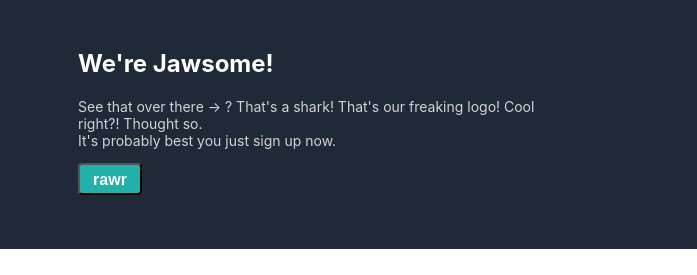
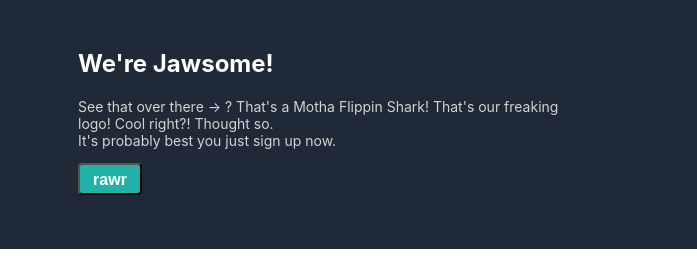
Before and after one commit to oxideseven/landingPage, a plain HTML site: page index.html in a window 1280 px wide. Shown: the part 73-348 px from the top of the page, 0-697 px from the left. Drawn offline with Linux system fonts and the light colour scheme.

Commit message:
update index.html

```diff
--- a/index.html
+++ b/index.html
@@ -26,7 +26,7 @@
             <div class="boxOne">
                 <div class="left">
                     <h1>We're Jawsome!</h1>
-                    <p>See that over there &rarr; ? That's a shark! That's our freaking logo! Cool right?! Thought so. <br>
+                    <p>See that over there &rarr; ? That's a Motha Flippin Shark! That's our freaking logo! Cool right?! Thought so. <br>
                         It's probably best you just sign up now.</p>
                     <button>rawr</button>
                 </div>
```
